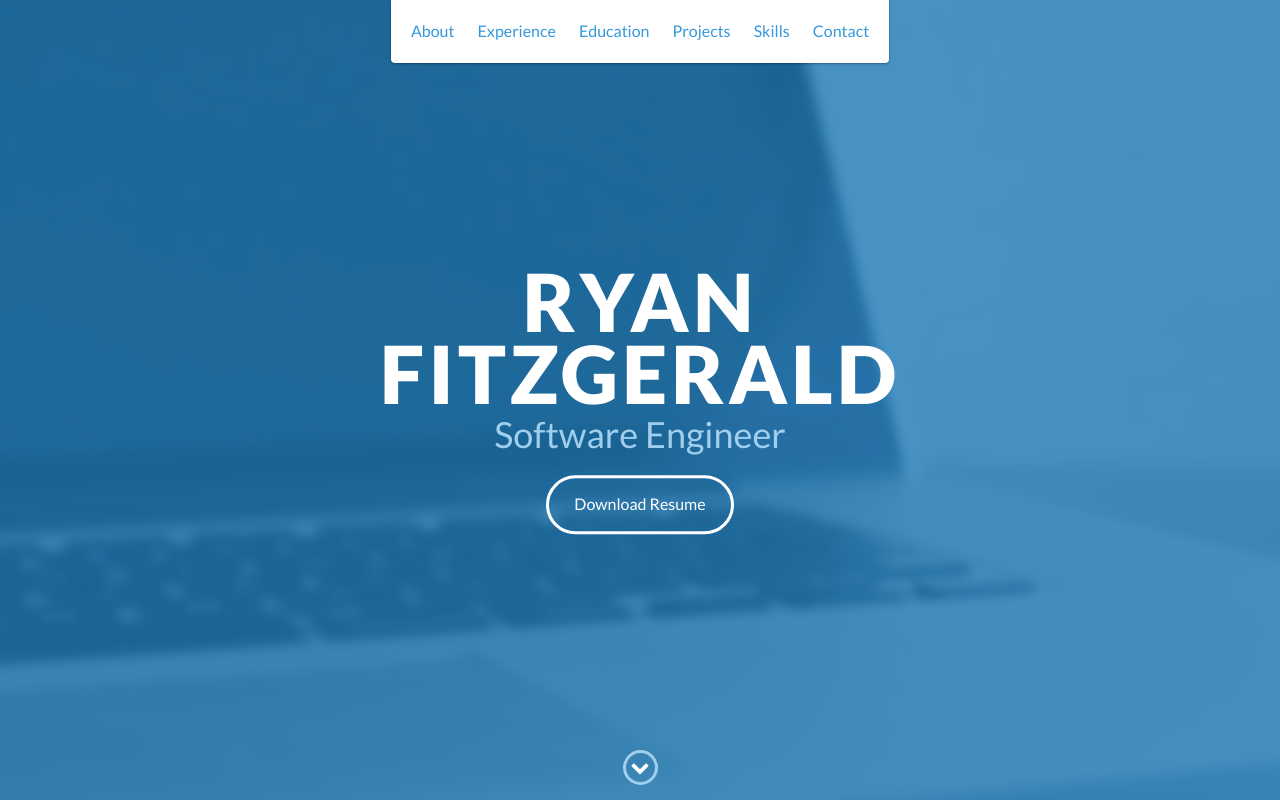
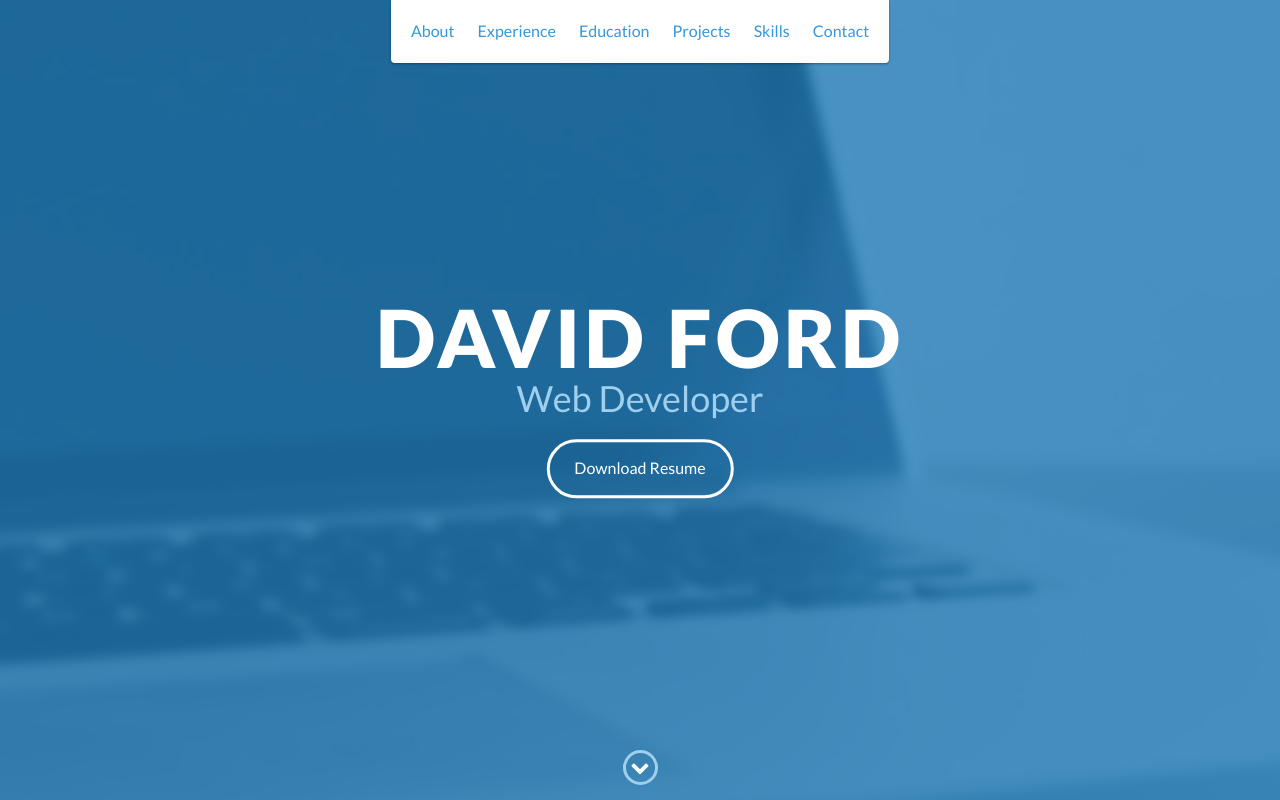
Before and after one commit to dford0009/Hello-World, a website: page index.html in a window 1280 px wide. Shown: the top 800 px of the page. Drawn offline with nearby package versions, Linux system fonts and the light colour scheme.

Commit message:
Name Change

```diff
--- a/index.html
+++ b/index.html
@@ -48,8 +48,8 @@
 
     <div id="lead">
         <div id="lead-content">
-            <h1>Ryan Fitzgerald</h1>
-            <h2>Software Engineer</h2>
+            <h1>David Ford</h1>
+            <h2>Web Developer</h2>
             <a href="#" class="btn-rounded-white">Download Resume</a>
         </div>
         <!-- End #lead-content -->
```
